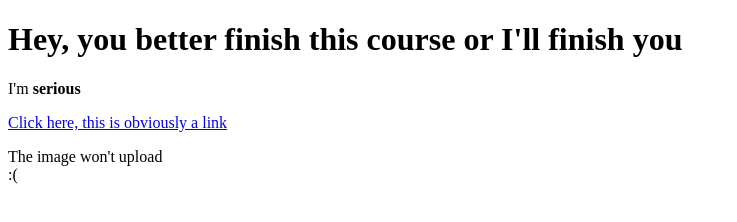
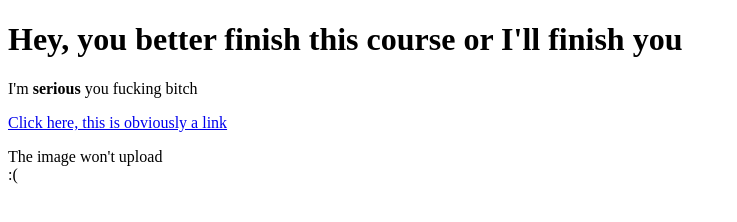
Before and after one commit to mrtroncoso/marvel-hero, a plain HTML site: page test.html in a window 1280 px wide. Shown: the whole page, without its empty margins (0-737 px from the left). Drawn offline with Linux system fonts and the light colour scheme.

Commit message:
insulted myself

```diff
--- a/test.html
+++ b/test.html
@@ -5,7 +5,7 @@
 </head>
 <body>
 	<h1>Hey, you better finish this course or I'll finish you</h1>
-	<p>I'm <b>serious</b></p>
+	<p>I'm <b>serious</b> you fucking bitch </p>
 	<a href="https://google.com" target="_blank" title="wouo open the mysterious link. Can't promise it isn't a virus >:)">Click here, this is obviously a link </a>
 	<p> The image won't upload <br>
 	:( </p>
```
